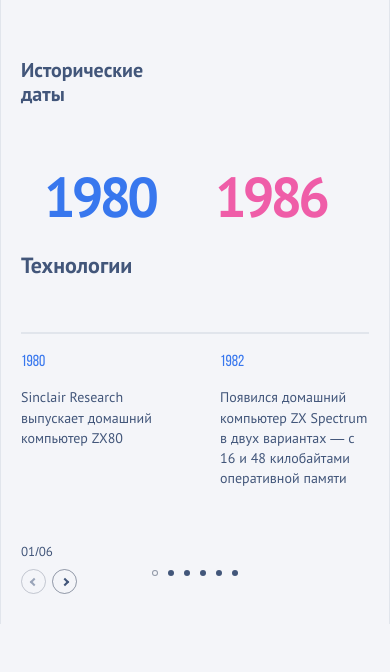
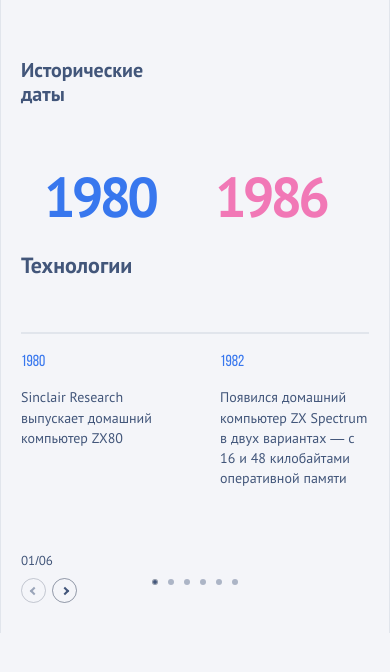
Before and after one commit to nea2310/chronograph, a React (Create React App) app: page / in a window 390 px wide. Shown: the top 672 px of the page. Built offline with nearby package versions, Linux system fonts and the light colour scheme.

Commit message:
style: refactoring

```diff
--- a/src/components/Controller/Controller.scss
+++ b/src/components/Controller/Controller.scss
@@ -32,24 +32,41 @@
     padding: 58px 20px 30px;
   }
 
-  // &::before{
-  //   content: '';
-  //   align-self: center;
-  //   position: absolute;
-  //   width: 100%;
-  //   height: 1px;
-  //   background-color: $grid-color;
-  // }
+  &::before,
+  &::after {
+    position: absolute;
+    background-color: $grid-color;
+    content: '';
+    @include media-breakpoint-down($sm) {
+      content: none;
+    }
+  }
 
-  // &::after{
-  //   content: '';
-  //   top: 0px;
-  //   justify-self: center;
-  //   position: absolute;
-  //   height: 100%;
-  //   width: 1px;
-  //   background-color: $grid-color;
-  // }
+  &::before {
+    align-self: center;
+    width: 100%;
+    height: 1px;
+    margin-bottom: 110px;
+
+    @include media-breakpoint-down($lg) {
+      margin-bottom: 80px;
+    }
+
+    @include media-breakpoint-down($md) {
+      margin-bottom: 120px;
+    }
+  }
+
+  &::after {
+    top: 0;
+    justify-self: center;
+    width: 1px;
+    height: 100%;
+
+    @include media-breakpoint-down($lg) {
+      margin-left: 80px;
+    }
+  }
 
   &__header {
     @include font-main(56px, 700, 120%);
@@ -98,7 +115,6 @@
     @include font-main(22px, 700, 30px);
 
     grid-row: 3/4;
-    // padding-top: 30px;
     grid-column: 1/2;
     @include media-breakpoint-up($sm) {
       @include visually-hidden;
@@ -165,7 +181,7 @@
       justify-self: start;
     }
 
-    @include media-breakpoint-down($xs) {
+    @include media-breakpoint-down($sm) {
       padding-top: 8px;
       column-gap: 6px;
     }
@@ -196,7 +212,7 @@
 
     &::after {
       @include tip-style;
-      @include media-breakpoint-down($xs) {
+      @include media-breakpoint-down($sm) {
         height: 4px;
       }
     }
@@ -219,7 +235,6 @@
       grid-column: 1/2;
       align-self: unset;
       justify-self: center;
-      // width: minmax(273px, 767px);
       width: 100%;
     }
 
@@ -231,24 +246,29 @@
   &__slider {
     grid-row: 4/5;
     grid-column: 1/5;
-    min-height: 200px;
     padding-top: 56px;
+    opacity: 1;
 
     @include media-breakpoint-down($sm) {
       grid-row: 3/4;
       grid-column: 1/2;
-      min-height: 191px;
+      height: 200px;
       margin-top: 100px;
       padding-top: 0;
       padding-top: 18px;
       border-top: 2px solid $grid-color;
+      transform: translateY(0);
+      transition: $transition;
     }
 
-    // @include media-breakpoint-down($xs){
-    //   padding-top: 0;
-    //   margin-top: 100px;
-    //   padding-top: 18px;
-    //   min-height: 191px;
-    // }
+    &_hidden {
+      @include media-breakpoint-down($sm) {
+        transform: translateY(20px);
+        visibility: hidden;
+        opacity: 0;
+        transition: $transition;
+        transition-duration: 1ms;
+      }
+    }
   }
 }
--- a/src/components/Controller/Controller.tsx
+++ b/src/components/Controller/Controller.tsx
@@ -1,6 +1,7 @@
 /* eslint-disable max-len */
 /* eslint-disable jsx-a11y/control-has-associated-label */
-import { FC, useCallback, useState } from 'react';
+import { FC, useCallback, useEffect, useState } from 'react';
+import classNames from 'classnames';
 
 import {
   MAX_BUTTONS_AMOUNTS,
@@ -32,6 +33,12 @@ const Controller: FC<Props> = ({ data }) => {
   const [from, setFrom] = useState(Math.min(...getYears(data[0].eventsList)));
   const [to, setTo] = useState(Math.max(...getYears(data[0].eventsList)));
 
+  const [isHidden, setIsHidden] = useState(true);
+
+  useEffect(() => {
+    setTimeout(() => setIsHidden(false), 100);
+  }, [currentCategory]);
+
   const handleNextButtonClick = () => {
     const index = currentCategory + 1;
     if (index > MAX_BUTTONS_AMOUNTS) return;
@@ -44,6 +51,7 @@ const Controller: FC<Props> = ({ data }) => {
       setCurrentEventsList(eventsList);
       setFrom(Math.min(...getYears(eventsList)));
       setTo(Math.max(...getYears(eventsList)));
+      setIsHidden(true);
     }
     if (!isPrevButtonActive) setIsPrevButtonActive(true);
   };
@@ -60,6 +68,7 @@ const Controller: FC<Props> = ({ data }) => {
       setCurrentEventsList(eventsList);
       setFrom(Math.min(...getYears(eventsList)));
       setTo(Math.max(...getYears(eventsList)));
+      setIsHidden(true);
     }
     if (!isNextButtonActive) setIsNextButtonActive(true);
   };
@@ -76,6 +85,7 @@ const Controller: FC<Props> = ({ data }) => {
       setCurrentLabel(label);
       setFrom(Math.min(...getYears(eventsList)));
       setTo(Math.max(...getYears(eventsList)));
+      setIsHidden(true);
 
       if (activeButton > MAX_BUTTONS_AMOUNTS - 1) setIsNextButtonActive(false);
       if (activeButton < MIN_BUTTONS_AMOUNTS) setIsPrevButtonActive(false);
@@ -121,7 +131,11 @@ const Controller: FC<Props> = ({ data }) => {
       <div className="controller__years">
         <Years from={from} to={to} />
       </div>
-      <div className="controller__slider">
+      <div
+        className={classNames('controller__slider', {
+          controller__slider_hidden: isHidden,
+        })}
+      >
         <Slider slides={currentEventsList} />
       </div>
     </div>
--- a/src/components/Slider/Slider.scss
+++ b/src/components/Slider/Slider.scss
@@ -19,6 +19,8 @@
 
   &__slide {
     max-width: 320px;
+    height: 200px;
+    overflow: hidden;
     cursor: default;
   }
 
@@ -27,7 +29,7 @@
   }
 
   &__slide-label {
-    color: $slider-labels-color;
+    color: $date-from-color-mobile;
     font-weight: 400;
     font-size: 25px;
     font-family: $font-slider-labels;
@@ -82,7 +84,7 @@
       bottom: 15px;
       display: flex;
       height: 6px;
-      border-color: $slider-labels-color;
+      border-color: $date-from-color-mobile;
     }
   }
 
--- a/src/components/Switcher/Switcher.scss
+++ b/src/components/Switcher/Switcher.scss
@@ -63,6 +63,10 @@
     visibility: visible;
     cursor: pointer;
     opacity: 1;
+
+    @include media-breakpoint-down($sm) {
+      opacity: 0.4;
+    }
   }
 
   &__button-index {
@@ -89,6 +93,11 @@
     font-size: 14px;
     background-color: transparent;
     transition: $transition;
+
+    @include media-breakpoint-down($sm) {
+      background-color: $text-color;
+      opacity: 1;
+    }
   }
 
   &__button-wrapper_active &__button-index,
--- a/src/components/Switcher/Switcher.tsx
+++ b/src/components/Switcher/Switcher.tsx
@@ -6,7 +6,7 @@ import {
   useRef,
   useState,
 } from 'react';
-import classnames from 'classnames';
+import classNames from 'classnames';
 
 import { CIRCLE, MAX_BUTTONS_AMOUNTS } from '../../shared/constants';
 import { throttle } from '../../shared/helpers/throttle/throttle';
@@ -170,7 +170,7 @@ const Switcher: FC<Props> = ({
   useEffect(() => {
     const handleWindowResize = () => {
       render();
-      if (window.innerHeight < 767) setNeedTransition(false);
+      if (window.innerWidth < 767) setNeedTransition(false);
       else setNeedTransition(true);
     };
 
@@ -213,7 +213,7 @@ const Switcher: FC<Props> = ({
         {switcherButtons.map(({ index, label }) => (
           <div
             key={index}
-            className={classnames('switcher__button-wrapper', {
+            className={classNames('switcher__button-wrapper', {
               'switcher__button-wrapper_active': index === activeButton,
             })}
           >
@@ -226,7 +226,7 @@ const Switcher: FC<Props> = ({
               <span className="switcher__button-index">{index}</span>
             </button>
             <span
-              className={classnames('switcher__button-label', {
+              className={classNames('switcher__button-label', {
                 'switcher__button-label_visible': isTransitionEnd,
               })}
             >
--- a/src/components/Years/Years.scss
+++ b/src/components/Years/Years.scss
@@ -5,7 +5,7 @@
   @include font-main(200px, 700, 160px);
 
   display: flex;
-  padding-bottom: 100px;
+  padding-bottom: 131px;
   letter-spacing: -4px;
   column-gap: 95px;
   cursor: default;
@@ -40,8 +40,8 @@
       padding: 0;
     }
 
-    @include media-breakpoint-down($xs) {
-      color: $slider-labels-color;
+    @include media-breakpoint-down($sm) {
+      color: $date-from-color-mobile;
     }
   }
 
@@ -53,6 +53,10 @@
       padding-right: 0;
     }
 
+    @include media-breakpoint-down($sm) {
+      color: $date-to-color-mobile;
+    }
+
     @include media-breakpoint-down($xs) {
       padding-right: 20px;
     }
--- a/src/styles/settings.scss
+++ b/src/styles/settings.scss
@@ -5,7 +5,7 @@ body {
   height: 100%;
   margin: 0;
   padding: 0;
-  background: $background;
+  background: $background-color;
 }
 
 #root {
--- a/src/styles/vars.scss
+++ b/src/styles/vars.scss
@@ -3,11 +3,12 @@ $text-color: #42567a;
 $button-border-color: rgb(48 62 88 / 50%);
 $switcher-border-color: rgb(66 86 122 / 20%);
 $grid-color: rgb(66 86 122 / 10%);
-$slider-labels-color: #3877ee;
 $date-from-color: #5d5fef;
+$date-from-color-mobile: #3877ee;
 $date-to-color: #ef5da8;
+$date-to-color-mobile: #f178b6;
+
 $gradient: linear-gradient($date-from-color 0%, $date-to-color 100%);
-$background: #f4f5f9;
 $nav-button-background: #fff;
 $nav-button-shadow: 0 0 15px rgb(56 119 238 / 10%);
 
```
